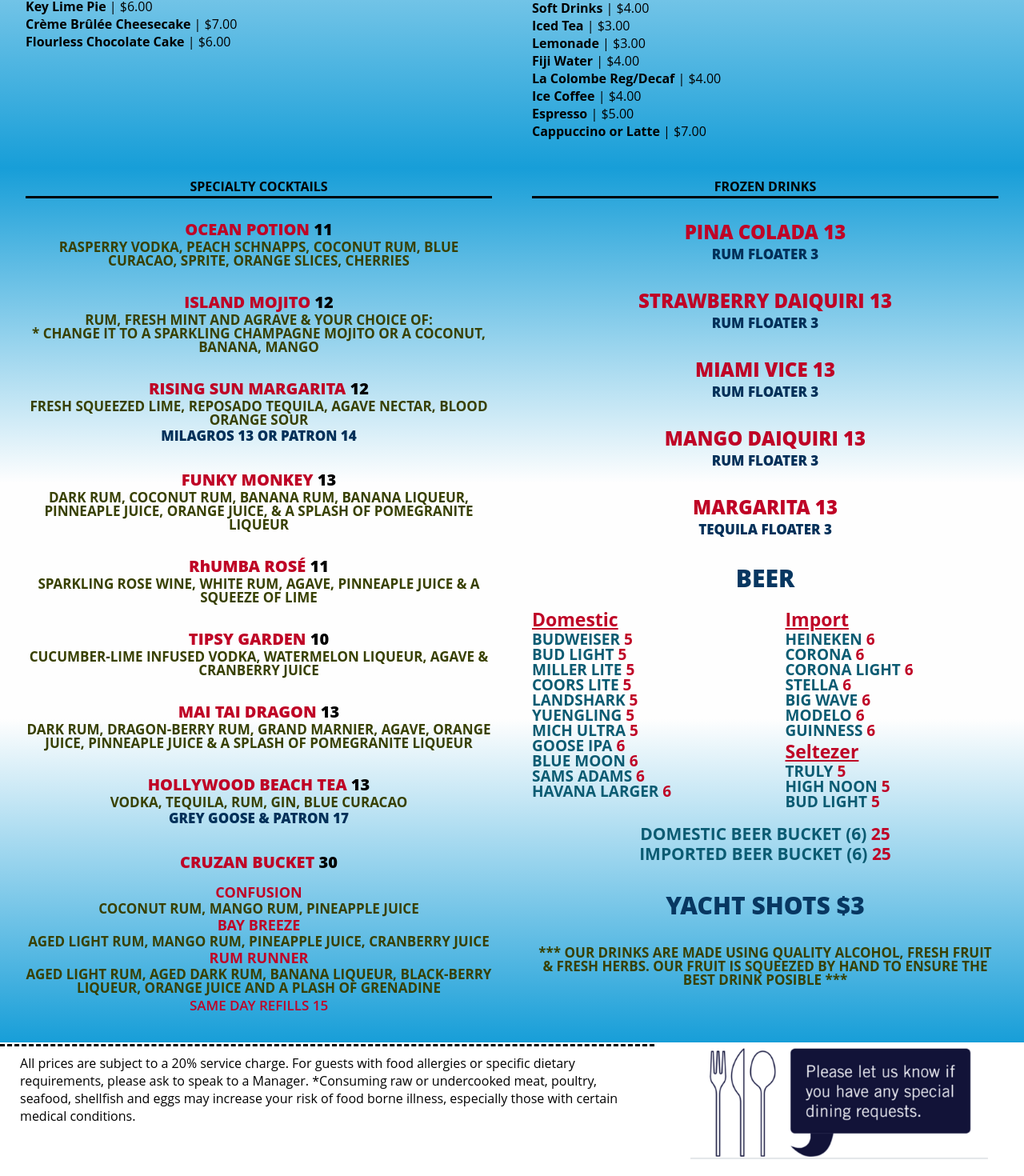
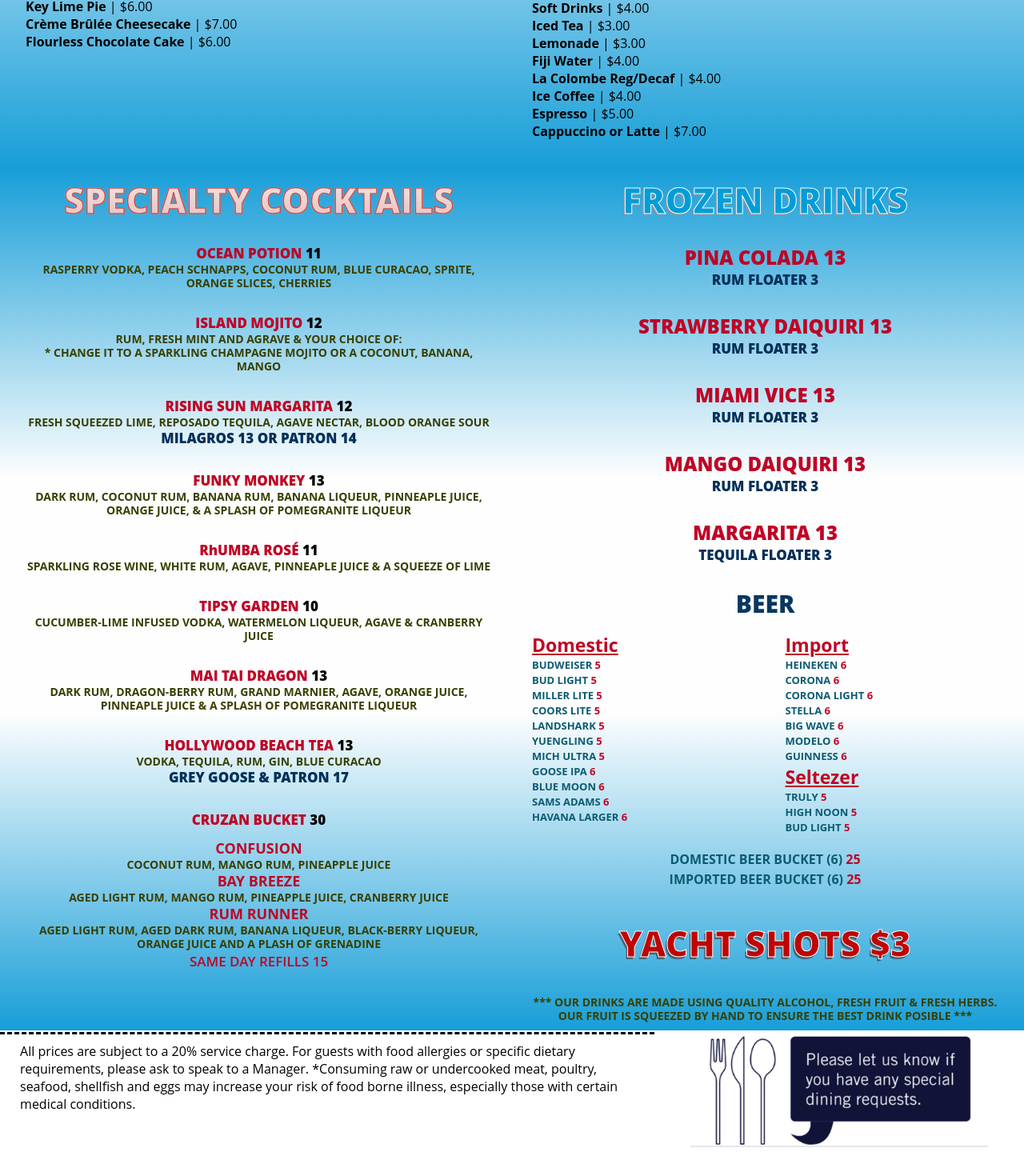
Before and after one commit to tatadavila/restaurant-menu, a React app: page / in a window 1280 px wide. Shown: the part 1245-2715 px from the top of the page at 80% size. Built offline with nearby package versions, Linux system fonts and the light colour scheme.

Commit message:
finish adding styles to DrinksMenu.js

```diff
--- a/package.json
+++ b/package.json
@@ -322,7 +322,7 @@
     "yargs-parser": "^13.1.2"
   },
   "scripts": {
-    "dev": "webpack serve --mode development",
+    "dev": "webpack serve --mode development --host 192.168.1.12 --public 192.168.1.12:8080",
     "serve": "node server.js",
     "build": "webpack --mode production",
     "heroku-postbuild": "webpack --config webpack.config.js"
--- a/src/App.css
+++ b/src/App.css
@@ -98,6 +98,36 @@ footer {
   font-weight: 700;
 }
 
+.drink-fancy-title {
+  font-size: 50px;
+  font-weight: 900;
+  text-align: center;
+  text-transform: uppercase;
+
+}
+
+.cocktails {
+  background: linear-gradient(to bottom, #F6E7E7, #E7BDBC);
+  background-clip: text;
+  -webkit-background-clip: text;
+  -moz-background-clip: text;
+  -webkit-text-fill-color: transparent;
+  -moz-text-fill-color: transparent;
+  -webkit-text-stroke: 2px #C0504D;
+}
+
+.frozen {
+  color: #009DD9;
+  text-shadow: -3px 4px #8097A6;
+  -webkit-text-stroke: 3px #fff;
+}
+
+.shots {
+  color: #BF0404;
+  text-shadow: -3px 4px #486273;
+  -webkit-text-stroke: 3px #fff;
+}
+
 .drinks-item {
   display: flex;
   flex-direction: column;
@@ -139,7 +169,7 @@ footer {
 
 .drink-ingredents {
   color: #384001;
-  line-height: 1;
+  line-height: 17px;
 }
 
 .liquor {
@@ -214,6 +244,7 @@ footer {
   margin: 0 auto;
 }
 
+
 @media only screen and (min-device-width: 320px) and (max-device-width: 480px) and (-webkit-min-device-pixel-ratio: 2) and (orientation: portrait) {
   .container {
     background: #179ed8;
@@ -244,7 +275,7 @@ footer {
     );
     display: flex;
     justify-content: center;
-    width: 100%;
+    width: auto;
   }
 
   .left-column,
@@ -269,6 +300,23 @@ footer {
     font-size: 16px;
   }
 
+  .drink-fancy-title {
+    font-size: 30px;
+    -webkit-text-stroke: 1.5px #C0504D;
+  }
+
+  .frozen, .shots {
+    -webkit-text-stroke: 1px #fff;
+  }
+
+  .frozen {
+    text-shadow: -2px 3px #8097a6;
+  }
+
+  .shots {
+    text-shadow: -2px 3px #486273;
+  }
+
   footer {
     background: #fefefe;
     margin: 0;
@@ -283,3 +331,39 @@ footer {
     width: 100% !important;
   }
 }
+
+@media only screen and (min-device-width: 412px) and (max-device-width: 880px) and (orientation: landscape) {
+
+  .beer-item {
+    font-size: 13px;
+  }
+
+  .bucket {
+    font-size: 16px !important;
+  }
+
+  .drink-ingredents {
+    font-size: 14px !important;
+  }
+
+  .drink {
+    font-size: 17px;
+  }
+
+  .drink-fancy-title {
+    font-size: 44px;
+    -webkit-text-stroke: 1.5px #C0504D;
+  }
+
+  .frozen, .shots {
+    -webkit-text-stroke: 1px #fff;
+  }
+
+  .frozen {
+    text-shadow: -2px 3px #8097a6;
+  }
+
+  .shots {
+    text-shadow: -2px 3px #486273;
+  }
+}
--- a/src/components/DrinksMenu.js
+++ b/src/components/DrinksMenu.js
@@ -8,7 +8,10 @@ const DrinksMenu = () => {
           <div className="page">
             <div className="left-column">
               <div className="type">
-                <span className="title">SPECIALTY COCKTAILS</span>
+
+                <div className="drink-fancy-title cocktails">
+                  Specialty Cocktails
+                </div>
                 <div className="items-list">
                   <div className="drinks-item">
                     <span className="drink">
@@ -117,7 +120,9 @@ const DrinksMenu = () => {
           <div className="page">
             <div className="right-column">
               <div className="type">
-                <span className="title">FROZEN DRINKS</span>
+                <div className="drink-fancy-title frozen">
+                  Frozen Drinks
+                </div>
                 <div className="items-list">
                   <div className="drinks-item">
                     <span className="frozen-drinks">Pina Colada 13</span>
@@ -243,7 +248,10 @@ const DrinksMenu = () => {
 
               <div className="type">
                 <div className="items-list">
-                  <span className="beer-title">YACHT SHOTS $3</span>
+                  {/* <span className="beer-title">YACHT SHOTS $3</span> */}
+                  <div className="drink-fancy-title shots">
+                  Yacht Shots $3
+                </div>
                 </div>
               </div>
 
--- a/webpack.config.js
+++ b/webpack.config.js
@@ -14,7 +14,7 @@ module.exports = {
   },
   // webpack 5 comes with devServer which loads in development mode
   devServer: {
-    port: 3000,
+    port: 8080,
     watchContentBase: true,
   },
   // Rules of how webpack will take our files, complie & bundle them for the browser
```
Also changed, not shown: 1 other file (tests, documents, lock files or other folders).
